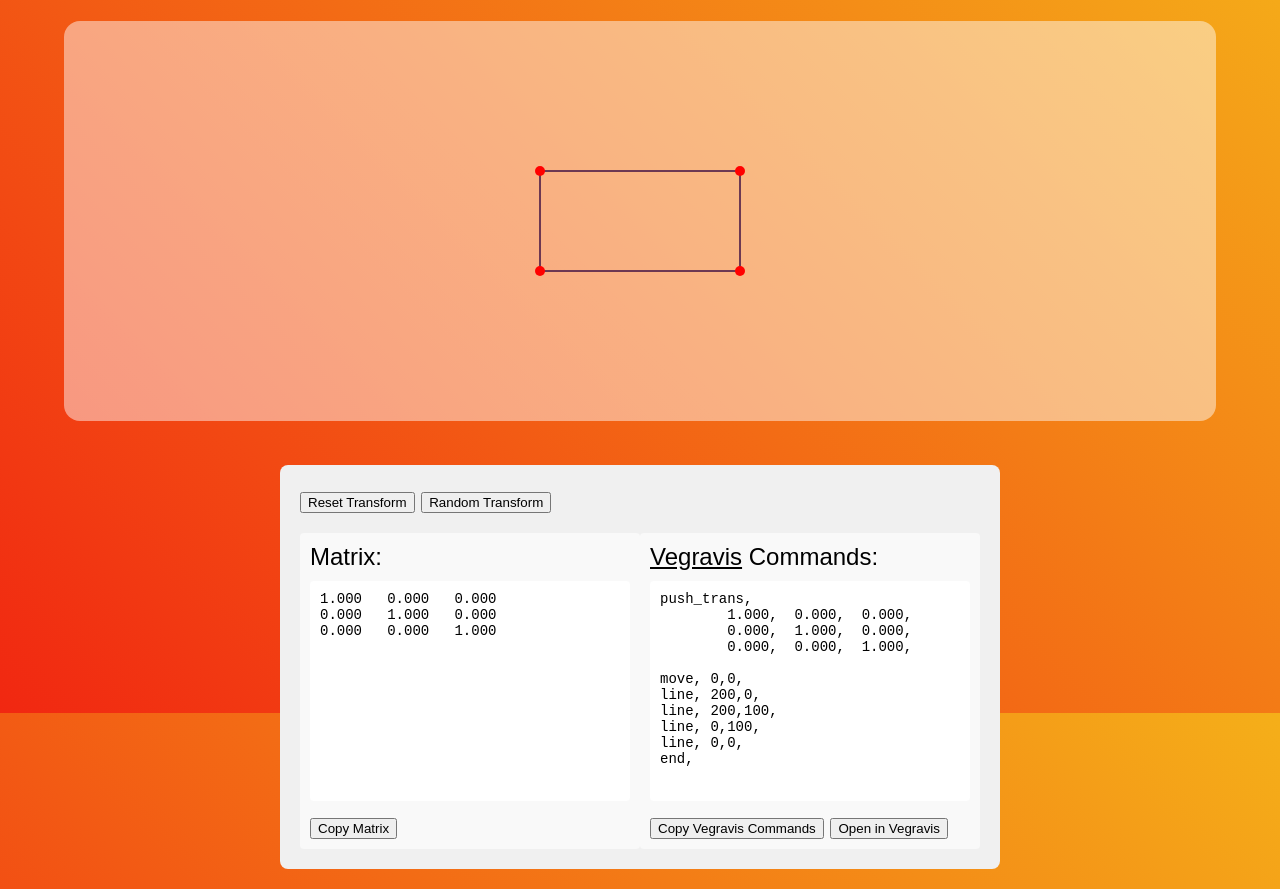
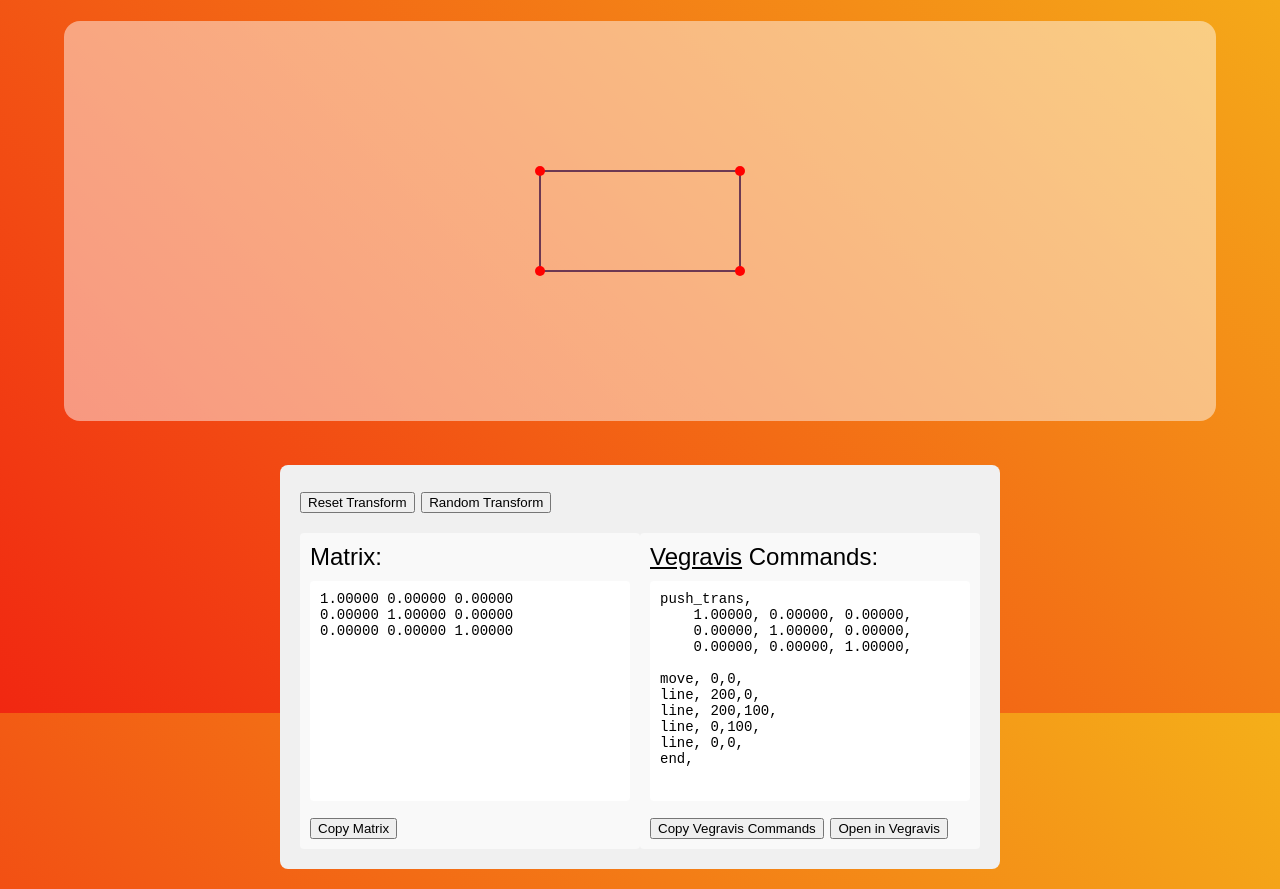
Before and after one commit to W-Mai/TransformResolver, a plain HTML site: page index.html in a window 1280 px wide. Shown: the part 87-976 px from the top of the page. Drawn offline with Linux system fonts and the light colour scheme.

Commit message:
⚙️(UI): adjust number formatting precision and improve command display
Signed-off-by: Benign X <1341398182@qq.com>

```diff
--- a/index.html
+++ b/index.html
@@ -364,12 +364,12 @@
         }
 
         updateMatrixDisplay() {
-            const formatNumber = (n) => n.toFixed(3);
+            const formatNumber = (n) => n.toFixed(5); // wengzhe like this.
             this.matrixDisplay.textContent = this.transformMatrix.map(row => row.map(formatNumber).join('\t')).join('\n');
 
-            this.vegravisCommands.textContent = 'push_trans,\n\t' + this.transformMatrix
-                    .map(row => row.map(formatNumber).join(',\t'))
-                    .join(',\n\t')
+            this.vegravisCommands.textContent = 'push_trans,\n    ' + this.transformMatrix
+                    .map(row => row.map(formatNumber).join(', '))
+                    .join(',\n    ')
                 + ',\n\n' +
                 [
                     `move, ${this.originalCorners[0]}`,
```
